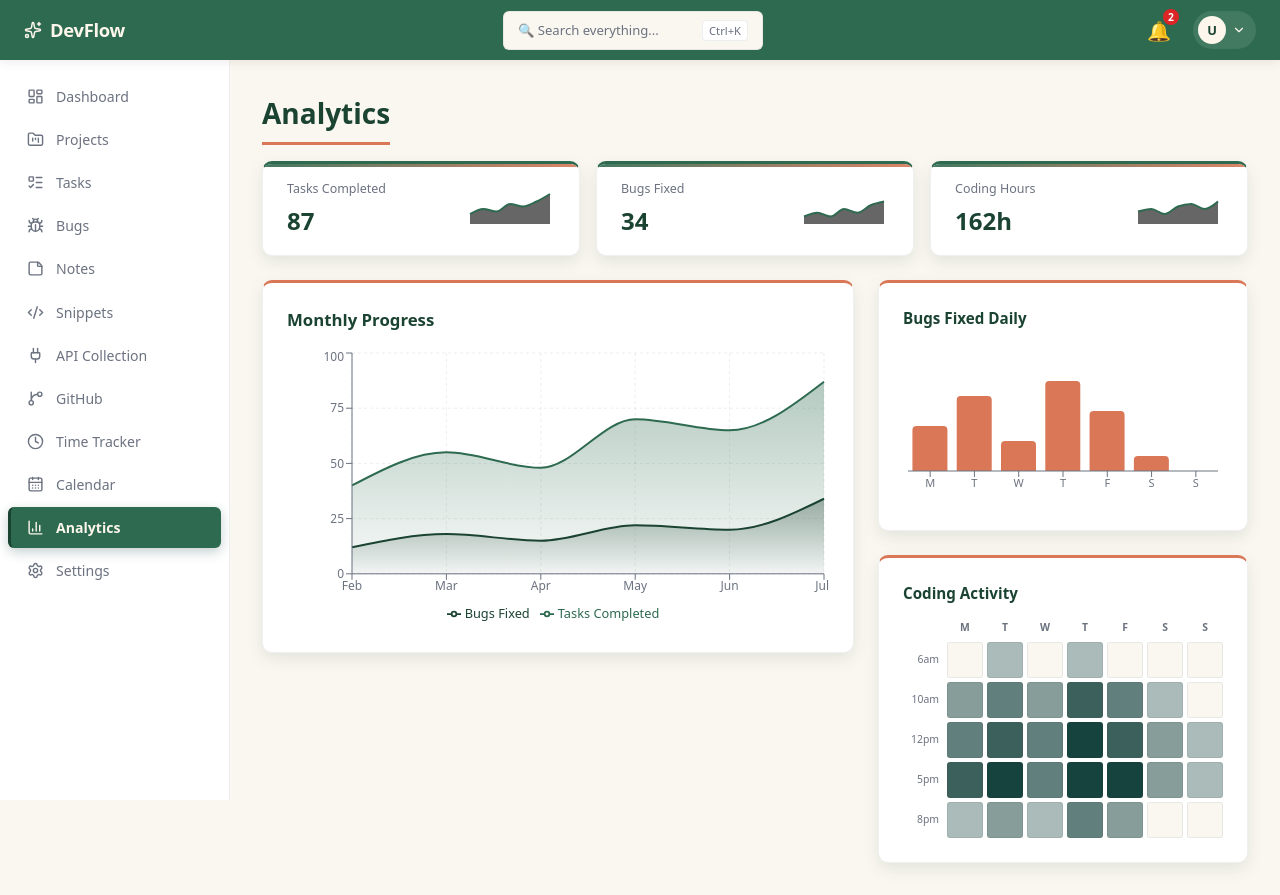
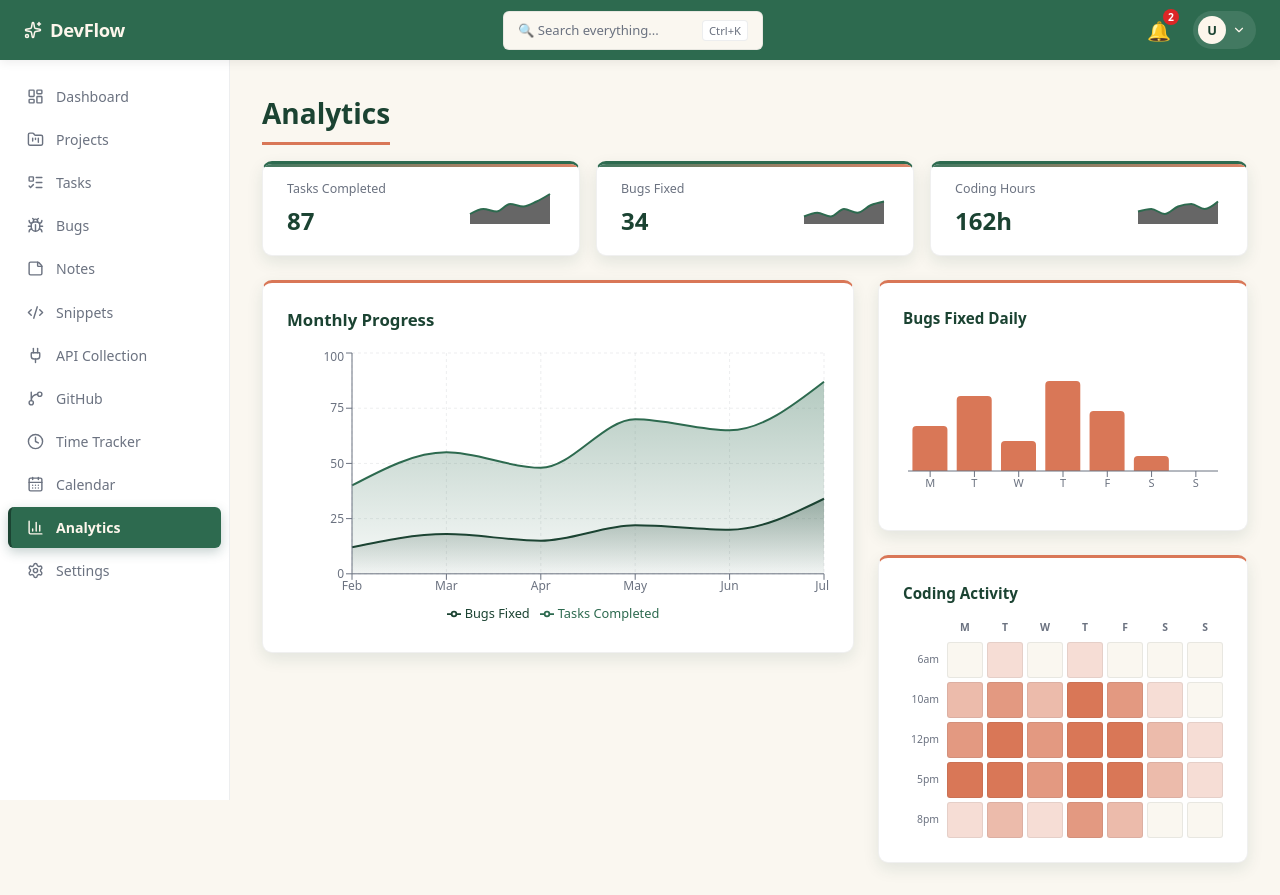
Before and after one commit to Fariss2507/DevFlow, a React (Vite) app: page /analytics in a window 1280 px wide. Built offline with nearby package versions, Linux system fonts and the light colour scheme.

Commit message:
style: redesign Heat map of the analytics

```diff
--- a/src/pages/Analytics/ActivityHeatmap.jsx
+++ b/src/pages/Analytics/ActivityHeatmap.jsx
@@ -3,10 +3,13 @@ import './Analytics.css';
 export default function ActivityHeatmap({ data }) {
   const maxVal = Math.max(...data.values.flat());
 
-  const getColor = (val) => {
-    if (val === 0) return 'var(--color-bg)';
-    const opacity = 0.2 + (val / maxVal) * 0.8;
-    return `rgba(23, 67, 63, ${opacity})`;
+  const getLevel = (val) => {
+    if (val === 0) return 0;
+    const ratio = val / maxVal;
+    if (ratio <= 0.25) return 1;
+    if (ratio <= 0.5) return 2;
+    if (ratio <= 0.75) return 3;
+    return 4;
   };
 
   return (
@@ -24,9 +27,8 @@ export default function ActivityHeatmap({ data }) {
             <span className="heatmap-hour-label">{data.hours[rowIdx]}</span>
             {row.map((val, colIdx) => (
               <span
-                className="heatmap-cell"
+                className={`heatmap-cell heat-level-${getLevel(val)}`}
                 key={colIdx}
-                style={{ background: getColor(val) }}
                 title={`${val} sessions`}
               />
             ))}
--- a/src/pages/Analytics/Analytics.css
+++ b/src/pages/Analytics/Analytics.css
@@ -113,6 +113,31 @@
   border-radius: 3px;
   border: 1px solid var(--color-border);
 }
+.heatmap-cell {
+  aspect-ratio: 1;
+  border-radius: 3px;
+  border: 1px solid var(--color-border);
+}
+
+.heat-level-0 {
+  background: var(--color-bg);
+}
+
+.heat-level-1 {
+  background: color-mix(in srgb, var(--color-accent) 25%, var(--color-surface));
+}
+
+.heat-level-2 {
+  background: color-mix(in srgb, var(--color-accent) 50%, var(--color-surface));
+}
+
+.heat-level-3 {
+  background: color-mix(in srgb, var(--color-accent) 75%, var(--color-surface));
+}
+
+.heat-level-4 {
+  background: var(--color-accent);
+}
 
 /* ---------- Responsive ---------- */
 
```
